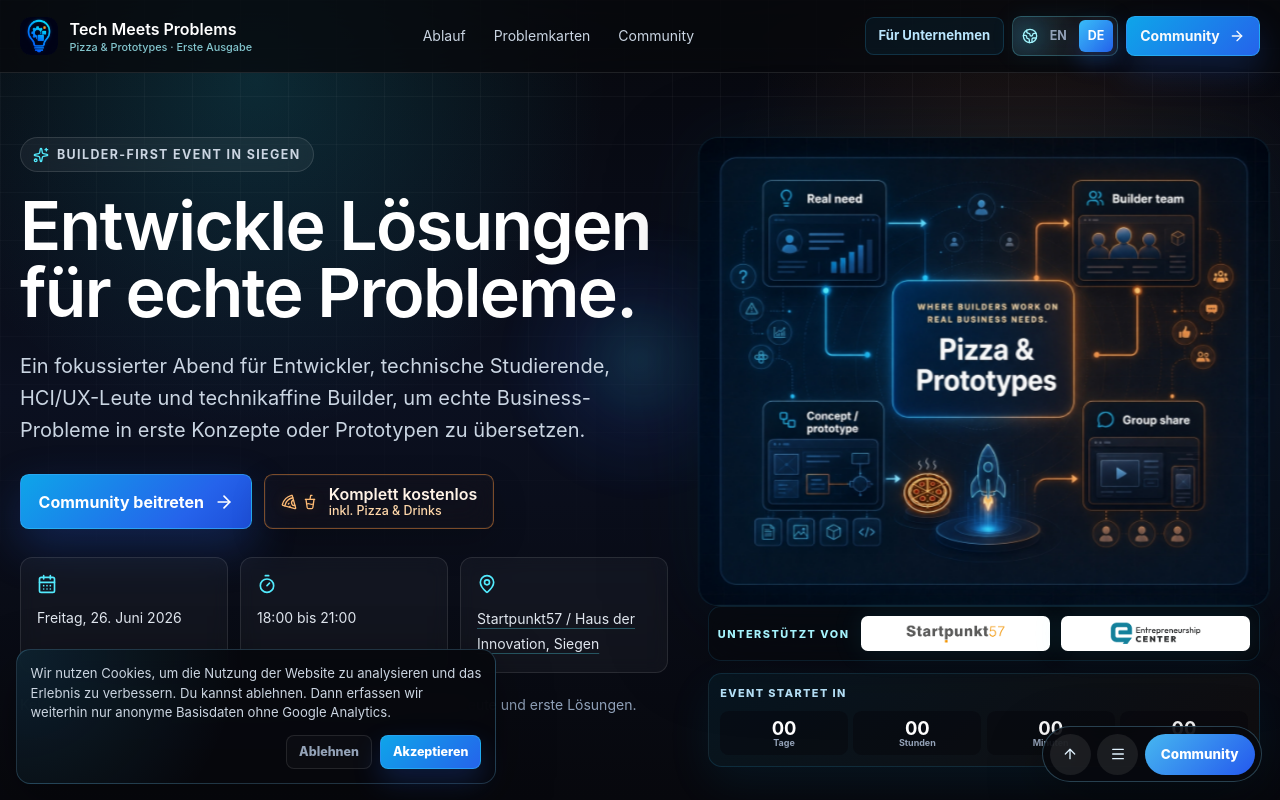
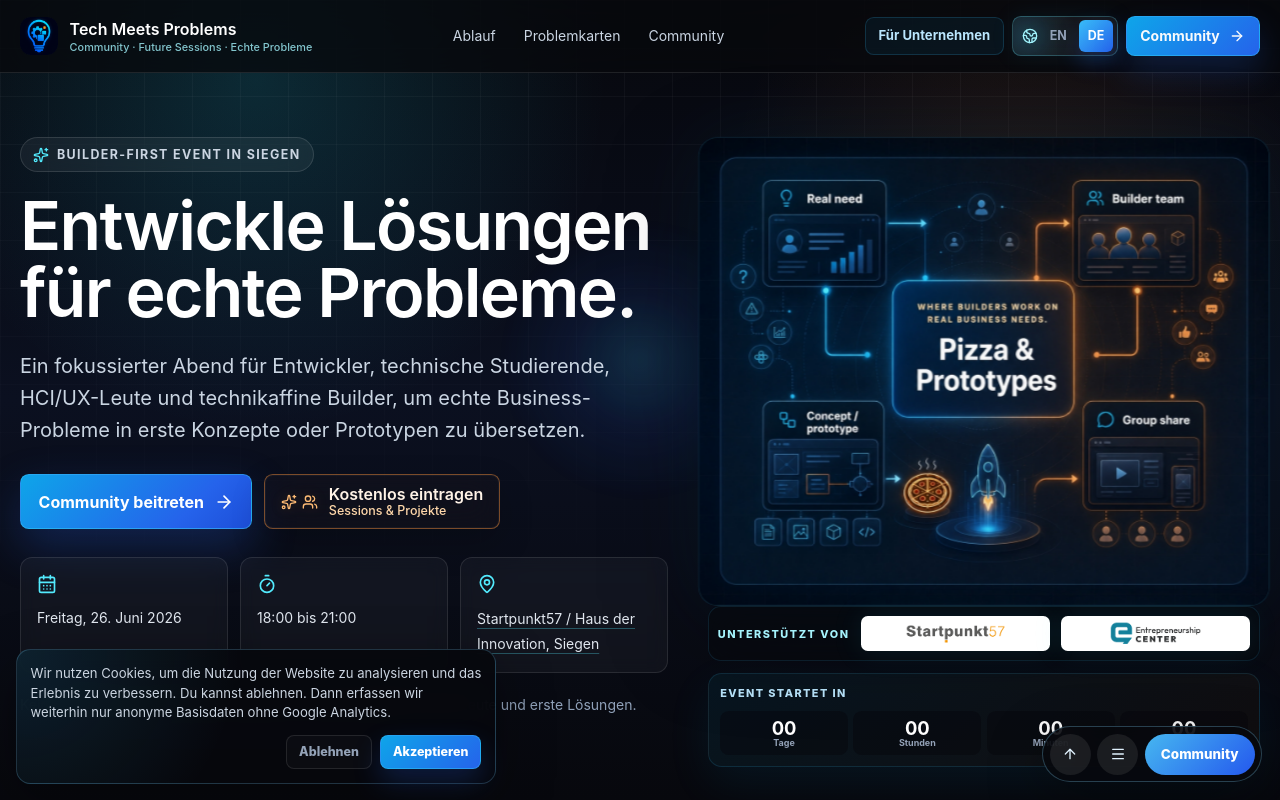
Before and after one commit to niklasnikvisualsmedia333/pizza-and-prototypes, a React (Vite) app: page / in a window 1280 px wide. Shown: the top 800 px of the page. Built offline with nearby package versions, Linux system fonts and the light colour scheme.

Commit message:
refine-community-future-events-positioning

```diff
--- a/src/App.tsx
+++ b/src/App.tsx
@@ -6,7 +6,6 @@ import {
   Check,
   ClipboardCopy,
   Code2,
-  CupSoda,
   ExternalLink,
   Globe2,
   Instagram,
@@ -17,7 +16,6 @@ import {
   MapPin,
   MessageCircle,
   Rocket,
-  Pizza,
   Share2,
   Sparkles,
   Timer,
@@ -60,7 +58,7 @@ const EVENT = {
   location: 'Startpunkt57 / Haus der Innovation, Siegen',
   address: 'Sandstraße 26, 57072 Siegen',
   size: '15 to 30 people',
-  whatsappLink: 'https://chat.whatsapp.com/EpOzBHdqtyJIWC92mUnzCo?mode=gi_t',
+  whatsappLink: 'https://chat.whatsapp.com/Is1hh61VskMLHRgjqgJNUH',
   instagramLink: 'https://www.instagram.com/techmeetsproblems/',
   contactEmail: 'info@nikvisuals.de',
   mapsLink: 'https://maps.app.goo.gl/KBy84aPDsBduXJWA9',
@@ -125,7 +123,7 @@ const copy = {
     topLink: 'Top of page',
     joinShort: 'Community',
     brand: 'Tech Meets Problems',
-    edition: 'Pizza & Prototypes · First Edition',
+    edition: 'Community · Future sessions · Real problems',
     tagline: 'Where builders work on real business needs.',
     eyebrow: 'Builder-first event in Siegen',
     heroTitle: 'Build solutions for real-world problems.',
@@ -133,8 +131,8 @@ const copy = {
     heroText:
       'A focused evening for developers, technical students, HCI/UX people and tech-minded builders to explore real business needs and shape first concepts or prototypes.',
     primaryCta: 'Join the community',
-    freeBadgeLine1: 'Completely free',
-    freeBadgeLine2: 'incl. pizza & drinks',
+    freeBadgeLine1: 'Free to join',
+    freeBadgeLine2: 'Future sessions & projects',
     note: 'No pitch decks. No startup theatre. Just real problems worth working on.',
     countdownLabel: 'Event starts in',
     countdownUnits: ['Days', 'Hours', 'Minutes', 'Seconds'],
@@ -189,7 +187,7 @@ const copy = {
       ['Maintenance and inspection reminders', 'Recurring appointments are tracked manually.', 'Automated reminder service.'],
     ],
     scheduleKicker: 'Schedule',
-    scheduleTitle: 'A compact evening sprint with enough room to meet good people.',
+    scheduleTitle: 'Example flow for the first pilot.',
     schedule: [
       ['18:00', 'Arrive, grab pizza, drinks and pick problem cards'],
       ['18:15', 'Short intro and ground rules'],
@@ -212,9 +210,9 @@ const copy = {
     formKicker: 'Community signup',
     formTitle: 'Join the Tech Meets Problems community.',
     formSubtitle:
-      'The first Pizza & Prototypes pilot is limited and the first group has already been contacted. Join the community list to hear about future sessions, possible waitlist spots and project opportunities. Submitting this form does not guarantee a place on 26 June.',
-    pilotDetails: 'First pilot context',
-    capacityNote: 'First pilot limited to around 30 people',
+      'Submissions for the first pilot are closed or already in selection. Join the community list for updates about future sessions, project opportunities and possible waitlist spots. Submitting this form does not guarantee a place on 26 June.',
+    pilotDetails: 'First pilot: Pizza & Prototypes',
+    capacityNote: 'Selection phase · around 30 people',
     laptopNote: 'Laptop recommended. eduroam and guest WiFi are available.',
     included: 'Pizza, non-alcoholic and alcoholic drinks included',
     privacyNote: 'We use your data for Tech Meets Problems community and future-event updates. If you arrive through a campaign link, we also store basic source parameters so we know which channels worked. No spam.',
@@ -223,7 +221,7 @@ const copy = {
     privacyText:
       'We keep it simple: we use your information to manage the Tech Meets Problems community list, send relevant future-event and project updates, and understand which channels worked. This may include name, email address, phone number, profile information, interests, food notes, free-text information, language, timestamp, landing page and UTM parameters.',
     privacyDetails: [
-      'The form is processed through Formspree. We also use n8n, Google Sheets and Gmail to store registrations, send confirmation emails and receive internal notifications. Cloudflare Web Analytics is used as a simple, privacy-friendly baseline analysis. Google Analytics 4 only loads after your optional analytics consent.',
+      'The form is processed through Formspree. We also use n8n, Google Sheets and Gmail to store community signups, send relevant updates and receive internal notifications. Cloudflare Web Analytics is used as a simple, privacy-friendly baseline analysis. Google Analytics 4 only loads after your optional analytics consent.',
       'Photos and videos may be taken at the event to document and communicate Tech Meets Problems. If you do not want to appear recognizably in photos, please tell us on site. For interviews, testimonials or focused individual shots, we will ask separately.',
       'No sale of your data, no spam. You can object to further updates or request deletion at any time by emailing info@nikvisuals.de.',
     ],
@@ -245,13 +243,13 @@ const copy = {
     successTitle: 'You are on the community list.',
     successText: 'Thanks. Your community interest was sent successfully.',
     nextStepsTitle: 'Thanks, you are on the Tech Meets Problems community list.',
-    nextStepsText: 'We’ll keep you posted about future sessions, possible waitlist spots and project opportunities.',
+    nextStepsText: 'We’ll keep you posted about future sessions, possible waitlist spots and project opportunities. You can also join the WhatsApp community hub for updates and exchange.',
     nextStepsEmailNote: 'We’ll use your email only for relevant Tech Meets Problems updates. Please also check your spam folder just in case.',
     addToCalendar: 'Add to calendar',
     googleCalendar: 'Google',
     outlookCalendar: 'Outlook',
     appleCalendar: 'Apple / ICS',
-    whatsappAfterSubmit: 'Join WhatsApp group',
+    whatsappAfterSubmit: 'Join WhatsApp community',
     instagramAfterSubmitText: 'For updates and future events, you can also follow us on Instagram.',
     instagramAfterSubmitButton: 'Open Instagram',
     error: 'Please fill in the required fields before joining the community.',
@@ -292,10 +290,10 @@ const copy = {
     roomText:
       'Not classic networking with business cards. More like relaxed tables, open laptops, problem cards, pizza, drinks and people working through real business needs together.',
     roomCaption: 'Visualization of how Pizza & Prototypes could feel in the room.',
-    whatsappKicker: 'Builder group',
-    whatsappTitle: 'Get updates, problem cards and a place to connect even if you cannot make this date.',
-    whatsappCardTitle: 'Join the builder group',
-    whatsappButton: 'Join WhatsApp',
+    whatsappKicker: 'Community hub',
+    whatsappTitle: 'Join the Tech Meets Problems WhatsApp community.',
+    whatsappCardTitle: 'General updates, problem cards, project ideas and exchange around real problems, tech, workflows and prototypes.',
+    whatsappButton: 'Join WhatsApp community',
     instagramCommunityLabel: 'Updates & impressions on Instagram',
     instagramCommunityHelper: 'For future events and behind-the-scenes updates.',
     instagramFooter: 'Follow us on Instagram',
@@ -311,7 +309,7 @@ const copy = {
     languageLabel: 'Language',
     shareNativeText: 'Tech Meets Problems is a builder-first community in Siegen for developers, technical students and tech-minded people who want to work on real business needs. Join the community list for future sessions and project opportunities:',
     locationKicker: 'Location',
-    locationTitle: 'Taking place at Haus der Innovation in central Siegen.',
+    locationTitle: 'First pilot location: Haus der Innovation in central Siegen.',
     locationText: 'Hosted at Startpunkt57 / Haus der Innovation. Powered by Startpunkt57 and the Entrepreneurship Center.',
     sourceLabel: 'Open in Google Maps',
     organizersKicker: 'About us',
@@ -325,13 +323,13 @@ const copy = {
     companiesKicker: 'For companies',
     companiesTitle: 'Have a real problem or want to support the format?',
     companiesText:
-      'If you are a company, SME, craft business, club, institution, innovation team or potential sponsor, reach out. We are looking for real use cases, open innovation topics and supporters who want technical students and builders to explore useful challenges.',
+      'If you are a company, SME, craft business, club, institution, innovation team or potential supporter, reach out. We are looking for real use cases, open innovation topics and partners who want the community to explore useful challenges over time.',
     companiesButton: 'Contact us',
     companiesVisual: ['Use case', 'Builders', 'Output', 'Real need', 'Useful challenge'],
     poweredBy: 'Supported by',
     supporters: ['Startpunkt57', 'Entrepreneurship Center Siegen'],
     footerSub: 'Where builders work on real business needs.',
-    footerLine: 'Tech Meets Problems: Pizza & Prototypes',
+    footerLine: 'Tech Meets Problems Community · First pilot: Pizza & Prototypes',
     imprint: 'Imprint',
   },
   de: {
@@ -339,7 +337,7 @@ const copy = {
     topLink: 'Nach oben',
     joinShort: 'Community',
     brand: 'Tech Meets Problems',
-    edition: 'Pizza & Prototypes · Erste Ausgabe',
+    edition: 'Community · Future Sessions · Echte Probleme',
     tagline: 'Where builders work on real business needs.',
     eyebrow: 'Builder-first Event in Siegen',
     heroTitle: 'Entwickle Lösungen für echte Probleme.',
@@ -347,8 +345,8 @@ const copy = {
     heroText:
       'Ein fokussierter Abend für Entwickler, technische Studierende, HCI/UX-Leute und technikaffine Builder, um echte Business-Probleme in erste Konzepte oder Prototypen zu übersetzen.',
     primaryCta: 'Community beitreten',
-    freeBadgeLine1: 'Komplett kostenlos',
-    freeBadgeLine2: 'inkl. Pizza & Drinks',
+    freeBadgeLine1: 'Kostenlos eintragen',
+    freeBadgeLine2: 'Sessions & Projekte',
     note: 'Keine Pitchdecks. Kein Startup-Theater. Nur echte Probleme, gute Leute und erste Lösungen.',
     countdownLabel: 'Event startet in',
     countdownUnits: ['Tage', 'Stunden', 'Minuten', 'Sekunden'],
@@ -403,7 +401,7 @@ const copy = {
       ['Wartungs- und Prüferinnerungen', 'Wiederkehrende Termine werden manuell nachgehalten.', 'Automatisierter Reminder-Service.'],
     ],
     scheduleKicker: 'Ablauf',
-    scheduleTitle: 'Ein kompakter Abend mit genug Raum für gute Gespräche.',
+    scheduleTitle: 'Beispielhafter Ablauf des ersten Piloten.',
     schedule: [
       ['18:00', 'Ankommen, Pizza, Getränke und Problemkarten'],
       ['18:15', 'Kurze Einführung und Spielregeln'],
@@ -426,9 +424,9 @@ const copy = {
     formKicker: 'Community-Updates',
     formTitle: 'Werde Teil der Tech Meets Problems Community.',
     formSubtitle:
-      'Der erste Pizza & Prototypes Pilot ist limitiert und die erste Gruppe wurde bereits kontaktiert. Trag dich ein, wenn du Updates zu zukünftigen Sessions, möglichen Nachrückplätzen und Projekten bekommen möchtest. Die Eintragung garantiert keinen Platz am 26. Juni.',
-    pilotDetails: 'Kontext zum ersten Pilot',
-    capacityNote: 'Erster Pilot auf etwa 30 Personen begrenzt',
+      'Die Einreichungen für den ersten Pilot sind geschlossen bzw. bereits in der Auswahl. Trag dich in die Community-Liste ein, wenn du Updates zu zukünftigen Sessions, Projektmöglichkeiten und möglichen Nachrückplätzen bekommen möchtest. Die Eintragung garantiert keinen Platz am 26. Juni.',
+    pilotDetails: 'Erster Pilot: Pizza & Prototypes',
+    capacityNote: 'Auswahlphase · etwa 30 Personen',
     laptopNote: 'Laptop empfohlen. eduroam und Gast-WLAN sind verfügbar.',
     included: 'Pizza, alkoholfreie und alkoholische Getränke inklusive',
     privacyNote: 'Wir nutzen deine Daten für Community- und zukünftige Event-Updates von Tech Meets Problems. Wenn du über einen Kampagnenlink kommst, speichern wir auch einfache Herkunftsparameter, damit wir sehen, welche Kanäle funktionieren. Kein Spam.',
@@ -437,7 +435,7 @@ const copy = {
     privacyText:
       'Wir halten es einfach: Deine Angaben nutzen wir, um die Tech Meets Problems Community-Liste zu verwalten, dir relevante Updates zu zukünftigen Sessions und Projekten zu senden und zu verstehen, welche Kanäle funktioniert haben. Dazu können Name, E-Mail-Adresse, Telefonnummer, Profilangaben, Interessen, Essenshinweise, Freitextangaben, Sprache, Zeitstempel, Landingpage und UTM-Parameter verarbeitet werden.',
     privacyDetails: [
-      'Das Formular läuft über Formspree. Zusätzlich nutzen wir n8n, Google Sheets und Gmail, um Anmeldungen zu speichern, Bestätigungsmails zu senden und interne Benachrichtigungen zu erhalten. Cloudflare Web Analytics ist als einfache, privacy-freundliche Basisanalyse eingebunden. Google Analytics 4 wird nur nach deiner optionalen Analytics-Einwilligung geladen.',
+      'Das Formular läuft über Formspree. Zusätzlich nutzen wir n8n, Google Sheets und Gmail, um Community-Eintragungen zu speichern, relevante Updates zu senden und interne Benachrichtigungen zu erhalten. Cloudflare Web Analytics ist als einfache, privacy-freundliche Basisanalyse eingebunden. Google Analytics 4 wird nur nach deiner optionalen Analytics-Einwilligung geladen.',
       'Beim Event können Foto- und Videoaufnahmen entstehen, um Tech Meets Problems zu dokumentieren und darüber zu berichten. Wenn du nicht erkennbar auf Bildern erscheinen möchtest, sag uns bitte vor Ort Bescheid. Für Interviews, Testimonials oder gezielte Einzelaufnahmen fragen wir separat.',
       'Kein Verkauf deiner Daten, kein Spam. Du kannst der Nutzung deiner Daten für weitere Updates jederzeit widersprechen oder eine Löschung anfragen. Schreib dafür an info@nikvisuals.de.',
     ],
@@ -459,13 +457,13 @@ const copy = {
     successTitle: 'Du stehst auf der Community-Liste.',
     successText: 'Danke. Dein Community-Interesse wurde erfolgreich gesendet.',
     nextStepsTitle: 'Danke, du bist auf der Tech Meets Problems Community-Liste.',
-    nextStepsText: 'Wir halten dich über zukünftige Sessions, mögliche Nachrückplätze und Projektmöglichkeiten auf dem Laufenden.',
+    nextStepsText: 'Wir halten dich über zukünftige Sessions, mögliche Nachrückplätze und Projektmöglichkeiten auf dem Laufenden. Du kannst außerdem dem WhatsApp-Community-Hub für Updates und Austausch beitreten.',
     nextStepsEmailNote: 'Wir nutzen deine E-Mail nur für relevante Tech Meets Problems Updates. Schau zur Sicherheit auch kurz im Spam-Ordner nach.',
     addToCalendar: 'Zum Kalender hinzufügen',
     googleCalendar: 'Google',
     outlookCalendar: 'Outlook',
     appleCalendar: 'Apple / ICS',
-    whatsappAfterSubmit: 'WhatsApp-Gruppe beitreten',
+    whatsappAfterSubmit: 'WhatsApp-Community beitreten',
     instagramAfterSubmitText: 'Für Updates und zukünftige Events kannst du uns auch auf Instagram folgen.',
     instagramAfterSubmitButton: 'Instagram öffnen',
     error: 'Bitte fülle die Pflichtfelder aus, bevor du der Community beitrittst.',
@@ -506,10 +504,10 @@ const copy = {
     roomText:
       'Kein klassisches Networking mit Visitenkarten. Eher entspannte Tische, offene Laptops, Problemkarten, Pizza, Getränke und Menschen, die gemeinsam an echten Business-Problemen arbeiten.',
     roomCaption: 'Visualisierung, wie Pizza & Prototypes im Raum wirken könnte.',
-    whatsappKicker: 'Builder-Gruppe',
-    whatsappTitle: 'Updates, Problemkarten und ein Ort zum Connecten, auch wenn du an diesem Termin nicht kannst.',
-    whatsappCardTitle: 'Tritt der Builder-Gruppe bei',
-    whatsappButton: 'WhatsApp beitreten',
+    whatsappKicker: 'Community-Hub',
+    whatsappTitle: 'Tritt der Tech Meets Problems WhatsApp-Community bei.',
+    whatsappCardTitle: 'Allgemeine Updates, Infos zu zukünftigen Sessions, Problemkarten, Projektideen und Austausch rund um echte Probleme, Tech, Workflows und Prototypen.',
+    whatsappButton: 'WhatsApp-Community beitreten',
     instagramCommunityLabel: 'Updates & Eindrücke auf Instagram',
     instagramCommunityHelper: 'Für zukünftige Events und Einblicke.',
     instagramFooter: 'Folge uns auf Instagram',
@@ -525,7 +523,7 @@ const copy = {
     languageLabel: 'Sprache',
     shareNativeText: 'Tech Meets Problems ist eine builder-first Community in Siegen für Entwickler, technische Studierende und technikaffine Menschen, die an echten Business-Problemen arbeiten möchten. Hier kann man sich für zukünftige Sessions und Projektmöglichkeiten eintragen:',
     locationKicker: 'Ort',
-    locationTitle: 'Das Event findet im Haus der Innovation in der Siegener Innenstadt statt.',
+    locationTitle: 'Ort des ersten Piloten: Haus der Innovation in der Siegener Innenstadt.',
     locationText: 'Das Event findet im Startpunkt57 / Haus der Innovation statt. Unterstützt von Startpunkt57 und Entrepreneurship Center.',
     sourceLabel: 'In Google Maps öffnen',
     organizersKicker: 'Über uns',
@@ -539,13 +537,13 @@ const copy = {
     companiesKicker: 'Für Unternehmen',
     companiesTitle: 'Habt ihr ein echtes Problem oder wollt das Format unterstützen?',
     companiesText:
-      'Wenn ihr ein Unternehmen, KMU, Handwerksbetrieb, Verein, eine Institution, ein Innovationsteam oder potenzieller Sponsor seid, meldet euch gerne. Wir suchen reale Use Cases, Open-Innovation-Themen und Unterstützer, die technische Studierende und Builder an sinnvollen Herausforderungen arbeiten lassen wollen.',
+      'Wenn ihr ein Unternehmen, KMU, Handwerksbetrieb, Verein, eine Institution, ein Innovationsteam oder potenzielle Unterstützer seid, meldet euch gerne. Wir suchen reale Use Cases, Open-Innovation-Themen und Partner, die der Community langfristig sinnvolle Herausforderungen ermöglichen möchten.',
     companiesButton: 'Kontakt aufnehmen',
     companiesVisual: ['Use Case', 'Builder', 'Output', 'Echter Bedarf', 'Sinnvolle Challenge'],
     poweredBy: 'Unterstützt von',
     supporters: ['Startpunkt57', 'Entrepreneurship Center Siegen'],
     footerSub: 'Where builders work on real business needs.',
-    footerLine: 'Tech Meets Problems: Pizza & Prototypes',
+    footerLine: 'Tech Meets Problems Community · Erster Pilot: Pizza & Prototypes',
     imprint: 'Impressum',
   },
 };
@@ -562,14 +560,14 @@ const LANGUAGE_STORAGE_KEY = 'tech-meets-problems-language';
 const SITE_URL = 'https://techmeetsproblems.com/';
 const seoByLang: Record<Lang, { title: string; description: string }> = {
   de: {
-    title: 'Pizza & Prototypes Siegen | Tech Meets Problems',
+    title: 'Tech Meets Problems | Builder-first Community in Siegen',
     description:
-      'Tech Meets Problems: Pizza & Prototypes ist ein builder-first Event in Siegen für Entwickler, technische Studierende und Builder, die an echten Problemräumen arbeiten.',
+      'Tech Meets Problems ist eine builder-first Tech-Community in Siegen. Pizza & Prototypes ist der erste Pilot für echte Probleme, zukünftige Sessions und praktische Projekte.',
   },
   en: {
-    title: 'Tech Meets Problems: Pizza & Prototypes',
+    title: 'Tech Meets Problems | Builder-first community in Siegen',
     description:
-      'Tech Meets Problems: Pizza & Prototypes is a builder-first event in Siegen where technical people work on real business needs.',
+      'Tech Meets Problems is a builder-first tech community in Siegen. Pizza & Prototypes is the first pilot for real problems, future sessions and practical projects.',
   },
 };
 
@@ -990,7 +988,7 @@ function App() {
     }
 
     await navigator.share({
-      title: 'Tech Meets Problems: Pizza & Prototypes',
+      title: 'Tech Meets Problems',
       text: t.shareNativeText,
       url: shareUrl,
     });
@@ -1244,8 +1242,8 @@ function Hero({ t, lang }: { t: typeof copy.en; lang: Lang }) {
           </a>
           <div className="hero-free-badge" aria-label={`${t.freeBadgeLine1}, ${t.freeBadgeLine2}`}>
             <span className="hero-free-badge-icons" aria-hidden="true">
-              <Pizza className="h-4 w-4" />
-              <CupSoda className="h-4 w-4" />
+              <Sparkles className="h-4 w-4" />
+              <Users className="h-4 w-4" />
             </span>
             <span>
               <strong>{t.freeBadgeLine1}</strong>
@@ -1645,6 +1643,12 @@ function SuccessActions({ t }: { t: typeof copy.en }) {
         <p>{t.nextStepsText}</p>
         <p className="mt-3 text-sm text-emerald-100/70">{t.nextStepsEmailNote}</p>
       </div>
+      <div className="success-action-grid success-action-grid-single">
+        <a href={EVENT.whatsappLink} className="success-action-whatsapp" target="_blank" rel="noreferrer">
+          <MessageCircle className="h-4 w-4" aria-hidden="true" />
+          <span>{t.whatsappAfterSubmit}</span>
+        </a>
+      </div>
       <div className="success-instagram">
         <p>{t.instagramAfterSubmitText}</p>
         <a href={EVENT.instagramLink} target="_blank" rel="noopener noreferrer" aria-label={t.instagramAria}>
--- a/src/styles.css
+++ b/src/styles.css
@@ -2307,6 +2307,10 @@ main > header {
   grid-template-columns: repeat(2, minmax(0, 1fr));
 }
 
+.success-action-grid-single {
+  grid-template-columns: minmax(0, 1fr);
+}
+
 .success-action-grid a {
   display: inline-flex;
   min-height: 2.45rem;
```
